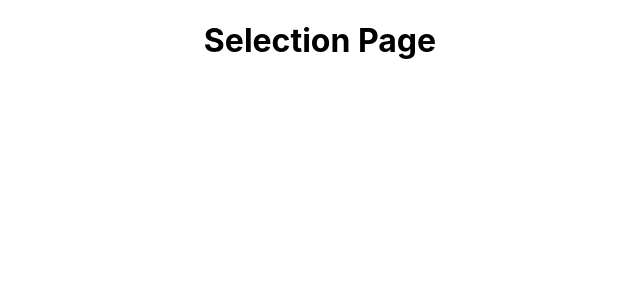
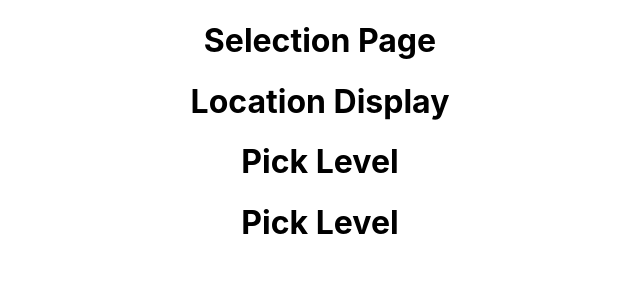
Before and after one commit to tony-shifflett/project2, a React (Create React App) app: page /SelectionPage in a window 1280 px wide. Shown: the top 300 px of the page, without its empty margins (320-960 px from the left). Built offline with nearby package versions, Linux system fonts and the light colour scheme.

Commit message:
Brought LocationDisplay and PickLevel into SelectionPage

```diff
--- a/src/components/SelectionPage.js
+++ b/src/components/SelectionPage.js
@@ -1,8 +1,15 @@
-
+import LocationDisplay from './LocationDisplay'
+import PickLevel from './PickLevel'
 
 const SelectionPage = ()=>{
     return (
-        <h1>Selection Page</h1>
+        <>
+            <h1>Selection Page</h1>
+            <LocationDisplay/>
+            <PickLevel/>
+            <PickLevel/>
+        </>
+
     )
 }
 
```
